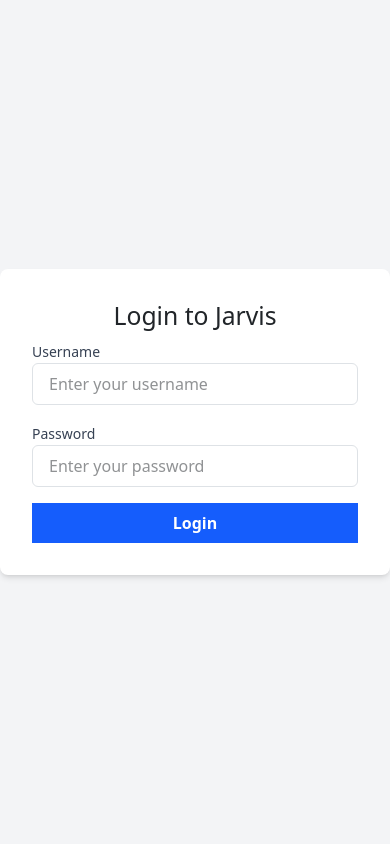
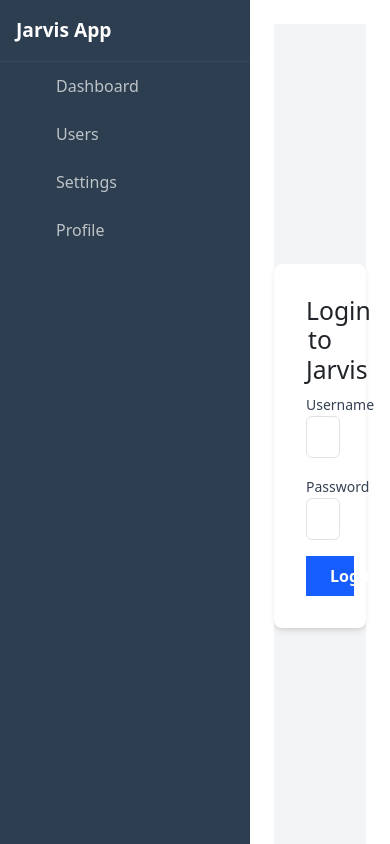
Before and after one commit to Asadali1010/jarvis-testing-with-angular, an Angular app: page /login in a window 390 px wide. Built offline with nearby package versions, Linux system fonts and the light colour scheme.

Commit message:
feat: Create a responsive sidebar component with collapse/expand functional…
Automated by Jarvis team

```diff
--- a/src/app/app.html
+++ b/src/app/app.html
@@ -1 +1,6 @@
-<router-outlet />
+<div class="flex h-screen">
+  <app-sidebar></app-sidebar>
+  <main class="flex-1 overflow-auto p-4">
+    <router-outlet />
+  </main>
+</div>
--- a/src/app/app.ts
+++ b/src/app/app.ts
@@ -1,9 +1,10 @@
 import { Component } from '@angular/core';
 import { RouterOutlet } from '@angular/router';
+import { SidebarComponent } from './components/sidebar/sidebar.component';
 
 @Component({
   selector: 'app-root',
-  imports: [RouterOutlet],
+  imports: [RouterOutlet, SidebarComponent],
   templateUrl: './app.html',
   styleUrl: './app.css',
 })
--- /dev/null
+++ b/src/app/components/sidebar/sidebar.component.css
@@ -0,0 +1,101 @@
+.sidebar {
+  height: 100vh;
+  width: 250px;
+  background-color: #2c3e50;
+  color: white;
+  transition: width 0.3s ease;
+  display: flex;
+  flex-direction: column;
+  overflow-x: hidden;
+}
+
+.sidebar.collapsed {
+  width: 60px;
+}
+
+.sidebar-header {
+  padding: 1rem;
+  display: flex;
+  align-items: center;
+  justify-content: space-between;
+  border-bottom: 1px solid #34495e;
+}
+
+.logo {
+  font-weight: bold;
+  font-size: 1.2rem;
+  white-space: nowrap;
+}
+
+.logo-collapsed {
+  font-weight: bold;
+  font-size: 1.2rem;
+  text-align: center;
+  width: 100%;
+}
+
+.toggle-btn {
+  background: transparent;
+  border: none;
+  color: white;
+  cursor: pointer;
+  font-size: 1.2rem;
+}
+
+.sidebar-nav {
+  flex: 1;
+  padding: 0;
+  margin: 0;
+}
+
+.sidebar-nav ul {
+  list-style: none;
+  padding: 0;
+  margin: 0;
+}
+
+.sidebar-nav li {
+  width: 100%;
+}
+
+.sidebar-nav a {
+  display: flex;
+  align-items: center;
+  padding: 0.75rem 1rem;
+  color: #bdc3c7;
+  text-decoration: none;
+  transition: all 0.2s ease;
+  white-space: nowrap;
+}
+
+.sidebar-nav a:hover {
+  background-color: #34495e;
+  color: white;
+}
+
+.sidebar-nav a.active {
+  background-color: #3498db;
+  color: white;
+}
+
+.sidebar-nav i {
+  font-size: 1.2rem;
+  min-width: 24px;
+  margin-right: 1rem;
+}
+
+.sidebar.collapsed .sidebar-nav i {
+  margin-right: 0;
+  display: block;
+  text-align: center;
+  width: 100%;
+}
+
+.sidebar.collapsed .sidebar-nav a {
+  justify-content: center;
+}
+
+.sidebar.collapsed .toggle-btn {
+  width: 100%;
+  text-align: center;
+}
--- /dev/null
+++ b/src/app/components/sidebar/sidebar.component.html
@@ -0,0 +1,20 @@
+<div class="sidebar" [class.collapsed]="isCollapsed">
+  <div class="sidebar-header">
+    <span class="logo" *ngIf="!isCollapsed">Jarvis App</span>
+    <span class="logo-collapsed" *ngIf="isCollapsed">J</span>
+    <button (click)="toggleSidebar()" class="toggle-btn">
+      <i class="bi bi-list"></i>
+    </button>
+  </div>
+
+  <nav class="sidebar-nav">
+    <ul>
+      <li *ngFor="let item of navItems">
+        <a [routerLink]="item.path" routerLinkActive="active">
+          <i [class]="'bi ' + item.icon"></i>
+          <span class="nav-label" *ngIf="!isCollapsed">{{ item.label }}</span>
+        </a>
+      </li>
+    </ul>
+  </nav>
+</div>
--- /dev/null
+++ b/src/app/components/sidebar/sidebar.component.ts
@@ -0,0 +1,25 @@
+import { Component } from '@angular/core';
+import { RouterLink, RouterLinkActive } from '@angular/router';
+import { CommonModule } from '@angular/common';
+
+@Component({
+  selector: 'app-sidebar',
+  standalone: true,
+  imports: [CommonModule, RouterLink, RouterLinkActive],
+  templateUrl: './sidebar.component.html',
+  styleUrls: ['./sidebar.component.css']
+})
+export class SidebarComponent {
+  isCollapsed = false;
+
+  navItems = [
+    { path: '/dashboard', label: 'Dashboard', icon: 'bi-speedometer2' },
+    { path: '/users', label: 'Users', icon: 'bi-people' },
+    { path: '/settings', label: 'Settings', icon: 'bi-gear' },
+    { path: '/profile', label: 'Profile', icon: 'bi-person' },
+  ];
+
+  toggleSidebar() {
+    this.isCollapsed = !this.isCollapsed;
+  }
+}
--- /dev/null
+++ b/src/components/Sidebar.jsx
@@ -0,0 +1,62 @@
+import React, { useState } from 'react';
+import {
+  LayoutDashboard,
+  Users,
+  Settings,
+  UserCircle,
+  ChevronLeft,
+  ChevronRight
+} from 'lucide-react';
+import { useLocation, Link } from 'react-router-dom';
+
+const Sidebar = () => {
+  const [isCollapsed, setIsCollapsed] = useState(false);
+  const location = useLocation();
+
+  const menuItems = [
+    { name: 'Dashboard', path: '/', icon: LayoutDashboard },
+    { name: 'Users', path: '/users', icon: Users },
+    { name: 'Profile', path: '/profile', icon: UserCircle },
+    { name: 'Settings', path: '/settings', icon: Settings },
+  ];
+
+  return (
+    <aside
+      className={`bg-gray-900 text-white transition-all duration-300 ease-in-out flex flex-col h-screen ${
+        isCollapsed ? 'w-20' : 'w-64'
+      }`}
+    >
+      <div className="p-4 flex items-center justify-between border-b border-gray-800">
+        {!isCollapsed && <span className="font-bold text-xl">AppLogo</span>}
+        <button
+          onClick={() => setIsCollapsed(!isCollapsed)}
+          className="p-2 hover:bg-gray-800 rounded-lg transition-colors"
+        >
+          {isCollapsed ? <ChevronRight size={20} /> : <ChevronLeft size={20} />}
+        </button>
+      </div>
+
+      <nav className="flex-1 mt-4 px-3 space-y-2">
+        {menuItems.map((item) => {
+          const isActive = location.pathname === item.path;
+          return (
+            <Link
+              key={item.path}
+              to={item.path}
+              className={`flex items-center p-3 rounded-lg transition-colors group ${
+                isActive
+                  ? 'bg-blue-600 text-white'
+                  : 'text-gray-400 hover:bg-gray-800 hover:text-white'
+              }`}
+            >
+              <item.icon className={`size-6 ${isActive ? 'text-white' : 'text-gray-400 group-hover:text-white'}`} />
+              {!isCollapsed && <span className="ml-3 font-medium">{item.name}</span>}
+            </Link>
+          );
+        })}
+      </nav>
+    </aside>
+  );
+};
+
+export default Sidebar;
```
